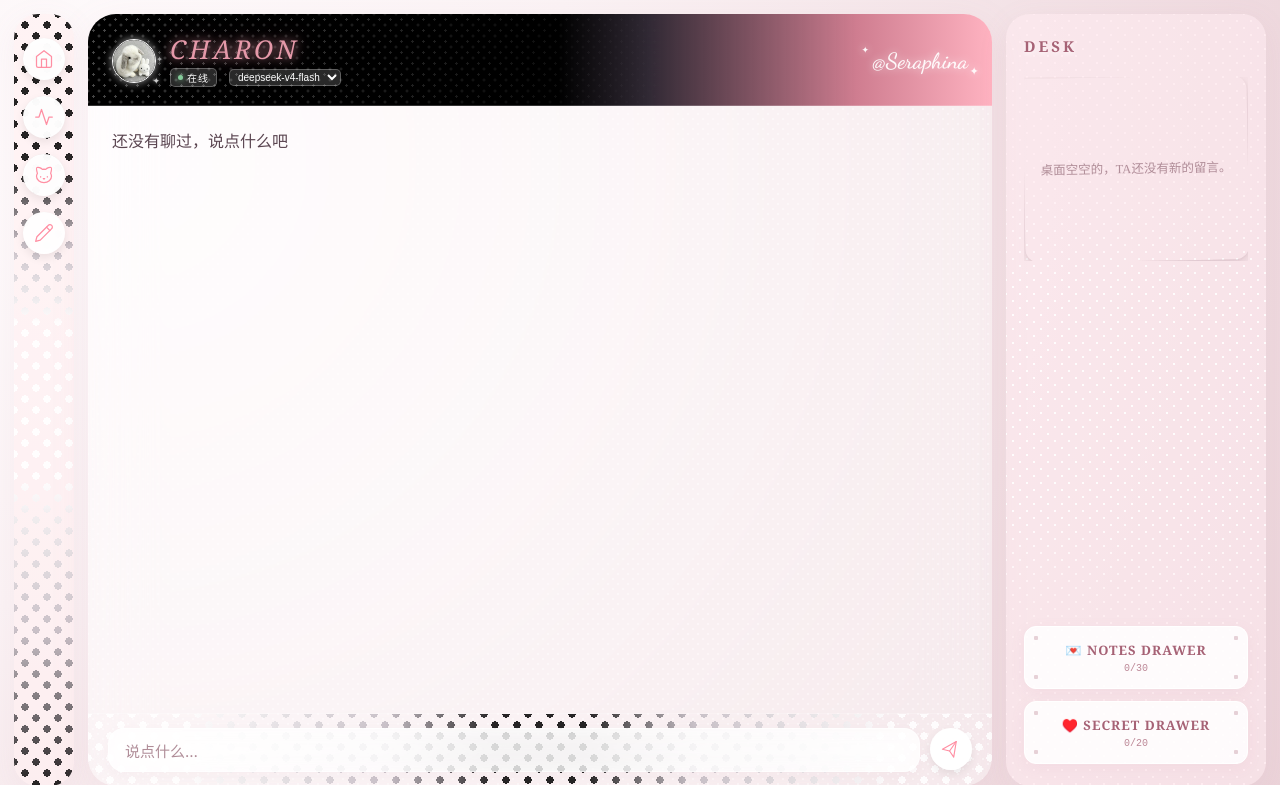
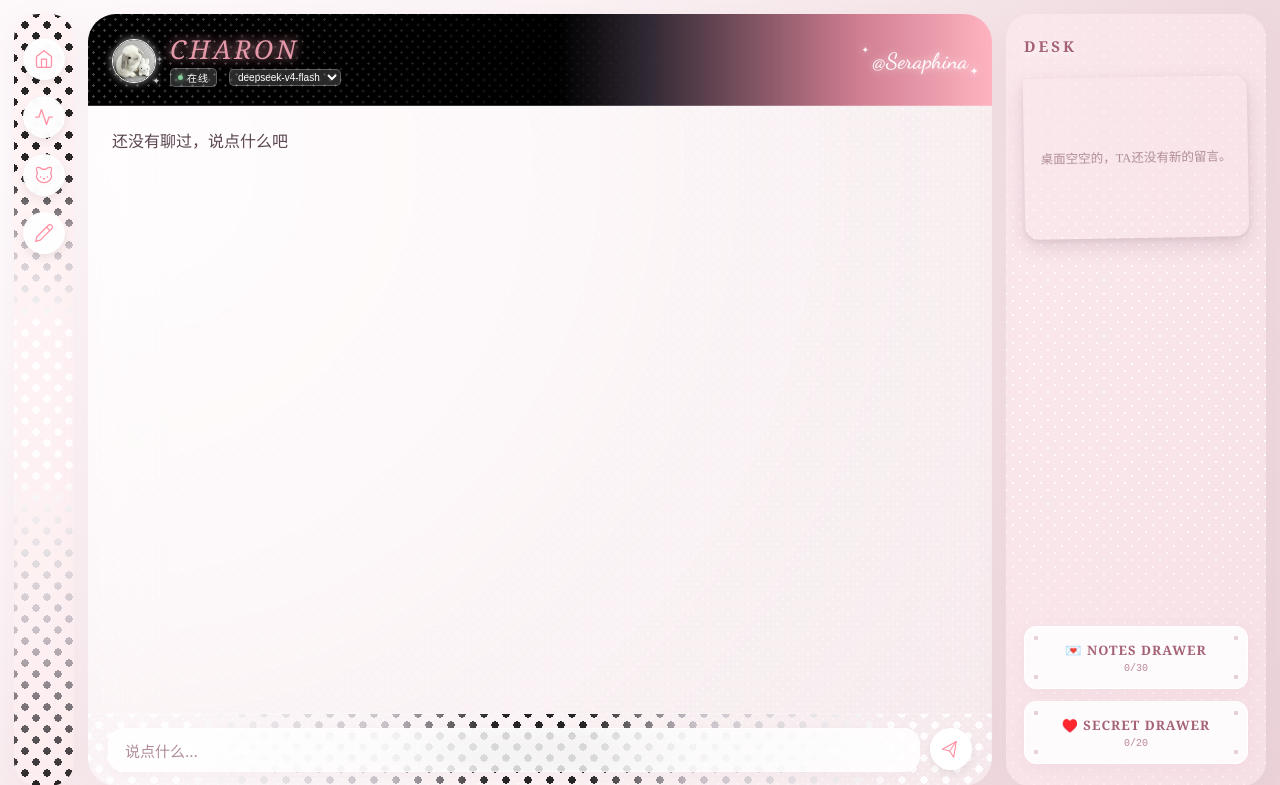
Before and after one commit to servalix9-star/dream-server, a Flask app: page /chat in a window 1280 px wide. Shown: the top 785 px of the page. Run offline with Flask 3, Linux system fonts and the light colour scheme; data that the repository does not hold is empty.

Commit message:
Update chat.html

```diff
--- a/templates/chat.html
+++ b/templates/chat.html
@@ -251,24 +251,24 @@
     font-family: "Georgia", "Songti SC", serif; font-size: 15px; letter-spacing: 3px; color: #a66275; margin-bottom: 6px; text-transform: uppercase; font-weight: bold; text-shadow: 0 2px 4px rgba(255,255,255,0.8);
   }
 
-  /* --- 仿真实物便利贴堆叠留言板 (FlowLayout 自然流式排版，非绝对定位/非滚动) --- */
+  /* --- 仿真实物便利贴堆叠留言板 (FlowLayout 自然流式排版，完整不裁切，靠负边距压角) --- */
   .sticky-note-stack {
     position: relative; width: 100%; display: flex; flex-direction: column;
     margin-top: 15px; margin-bottom: 18px; z-index: 1;
-    overflow: hidden; max-height: 44vh; /* 自然裁切多余便签，不产生滚动条 */
+    /* 不设置任何 max-height / overflow，让内容自然撑开容器高度，每张便签都完整可读 */
   }
   .sticky-note-card {
     position: relative;
-    border: none; /* 明确去掉任何边框线，只靠投影和底色区分层级 */
+    border: none; /* 零边框，只靠投影和底色区分层级 */
     border-radius: 3px 14px 14px 14px;
-    padding: 12px 14px;
-    aspect-ratio: 1 / 0.82; /* 贴近便签纸的方正比例，不被内容撑成细长条 */
+    padding: 14px 16px;
+    aspect-ratio: 1 / 0.72; /* 贴近真实便利贴的宽扁比例 */
     display: flex; align-items: center; justify-content: center;
-    box-shadow: 0 6px 16px rgba(120, 80, 95, 0.16), 0 1px 3px rgba(120, 80, 95, 0.1);
+    box-shadow: 0 8px 20px rgba(120, 80, 95, 0.18), 0 2px 5px rgba(120, 80, 95, 0.1);
     transition: all 0.3s cubic-bezier(0.25, 0.8, 0.25, 1);
     -webkit-user-select: none; user-select: none; cursor: pointer;
     flex-shrink: 0;
-    margin-top: -34px; /* 只压住上一张的顶角一小段，不会盖住正文 */
+    margin-top: -14px; /* 只压住上一张的边缘一小截，正文完全露出，不会被压住 */
   }
   .sticky-note-card:first-child { margin-top: 0; }
   .sticky-note-card:nth-child(1) { z-index: 20; }
@@ -281,12 +281,11 @@
   .sticky-note-card:hover {
     transform: rotate(0deg) translateY(-4px) scale(1.03) !important;
     z-index: 100 !important;
-    box-shadow: 0 12px 28px rgba(120, 80, 95, 0.24), 0 2px 6px rgba(120, 80, 95, 0.14);
+    box-shadow: 0 14px 30px rgba(120, 80, 95, 0.26), 0 3px 8px rgba(120, 80, 95, 0.15);
   }
   .sticky-note-text {
     font-size: 12.5px; line-height: 1.6; font-family: "Songti SC", serif; word-wrap: break-word;
-    overflow: hidden; display: -webkit-box; -webkit-line-clamp: 4; -webkit-box-orient: vertical;
-    /* 超过4行自动省略，保证方正比例下文字不溢出、也不需要滚动 */
+    /* 不再截断文字：便签高度由内容和aspect-ratio共同决定，文字完整显示 */
   }
   /* 纯正精致的荧光樱花粉标星按钮 */
   .note-star-btn {
@@ -964,9 +963,10 @@ async function loadStatus() {
         const card = document.createElement('div');
         card.className = `sticky-note-card`;
 
-        // 自然手写纸微斜错落效果：FlowLayout流式排布，只压住上一张的顶角一小段，正文完整可读
-        const rotateDeg = index % 2 === 0 ? -2 : 2.5;
-        card.style.marginTop = index === 0 ? '0' : '-34px';
+        // 自然手写纸微斜错落效果：用便签id做种子生成伪随机角度，
+        // 保证同一张便签每次刷新角度稳定不跳动，但整体呈现自然的随机错落感（-3.5° ~ 3.5°之间）
+        const seed = (note.id * 9301 + 49297) % 233280;
+        const rotateDeg = ((seed / 233280) * 7 - 3.5).toFixed(1);
         card.style.transform = `rotate(${rotateDeg}deg)`;
         card.style.zIndex = 15 - index;
 
```
